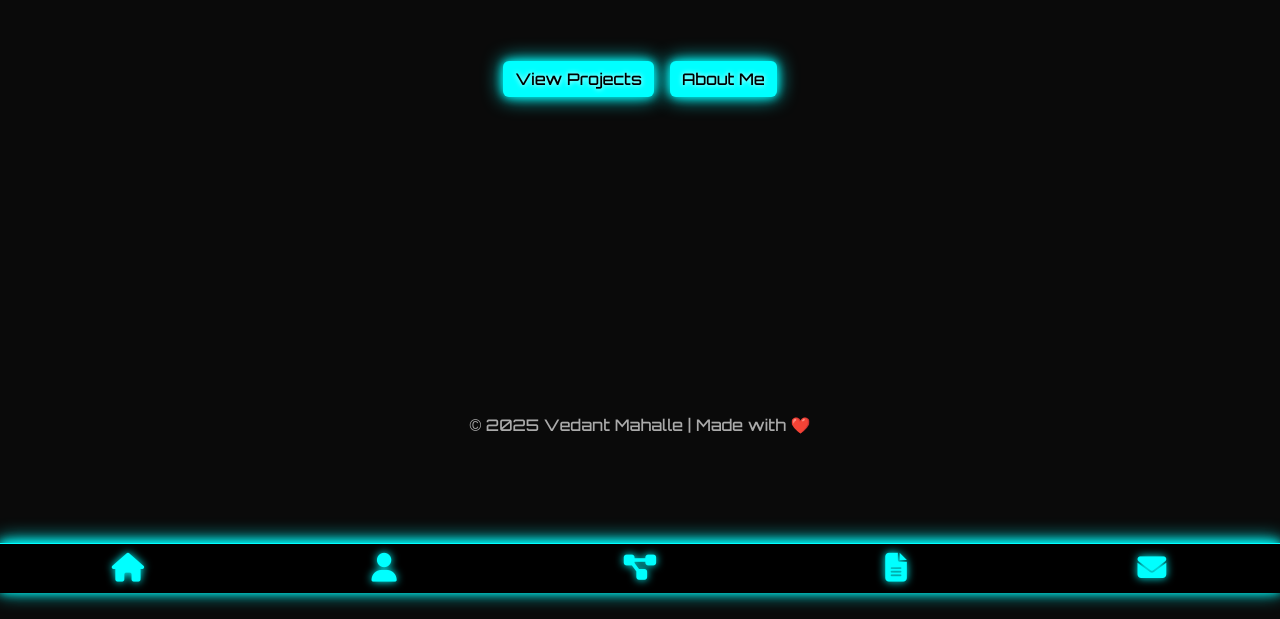
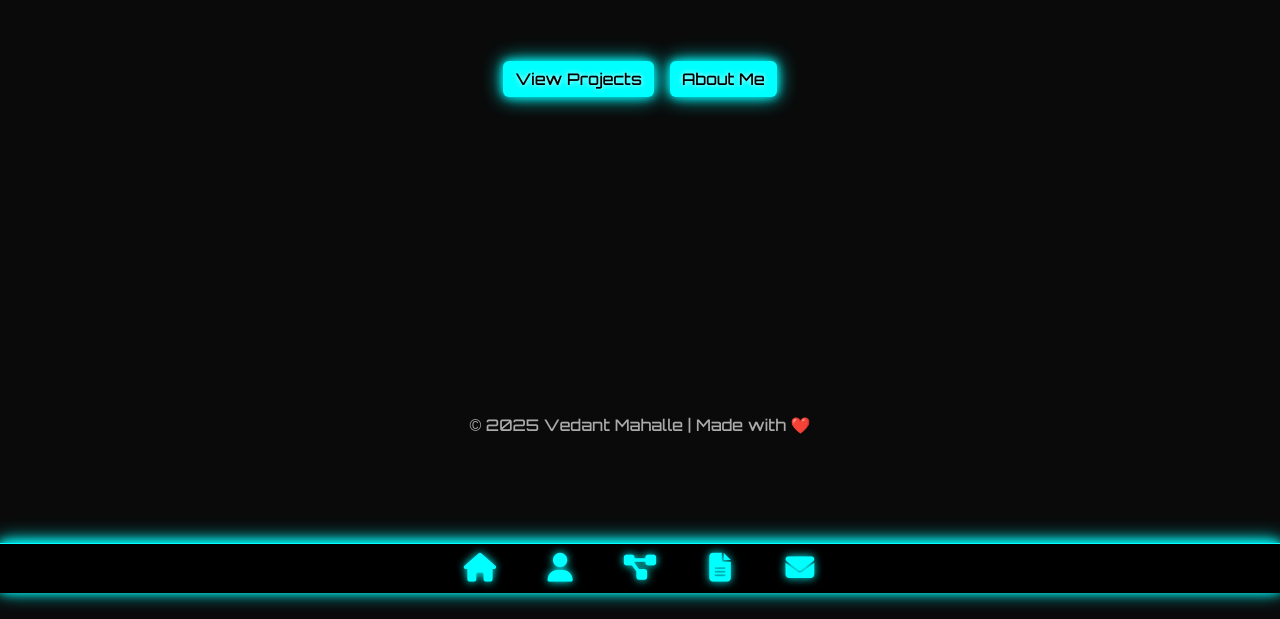
Before and after one commit to Vedant10Mahalle/Portfolio-3, a plain HTML site: page Public/HTML/index.html in a window 1280 px wide. Shown: the part 207-826 px from the top of the page. Drawn offline with nearby package versions, Linux system fonts and the light colour scheme.

Commit message:
6th commit

```diff
--- a/Public/HTML/index.html
+++ b/Public/HTML/index.html
@@ -48,7 +48,7 @@
       display: flex;
       justify-content: center;
       align-items: center;
-      gap: 13rem;
+      gap: 2rem;
       box-shadow:
         0 -1px 10px #0ff,
         0 -2px 20px #0ff;
```
